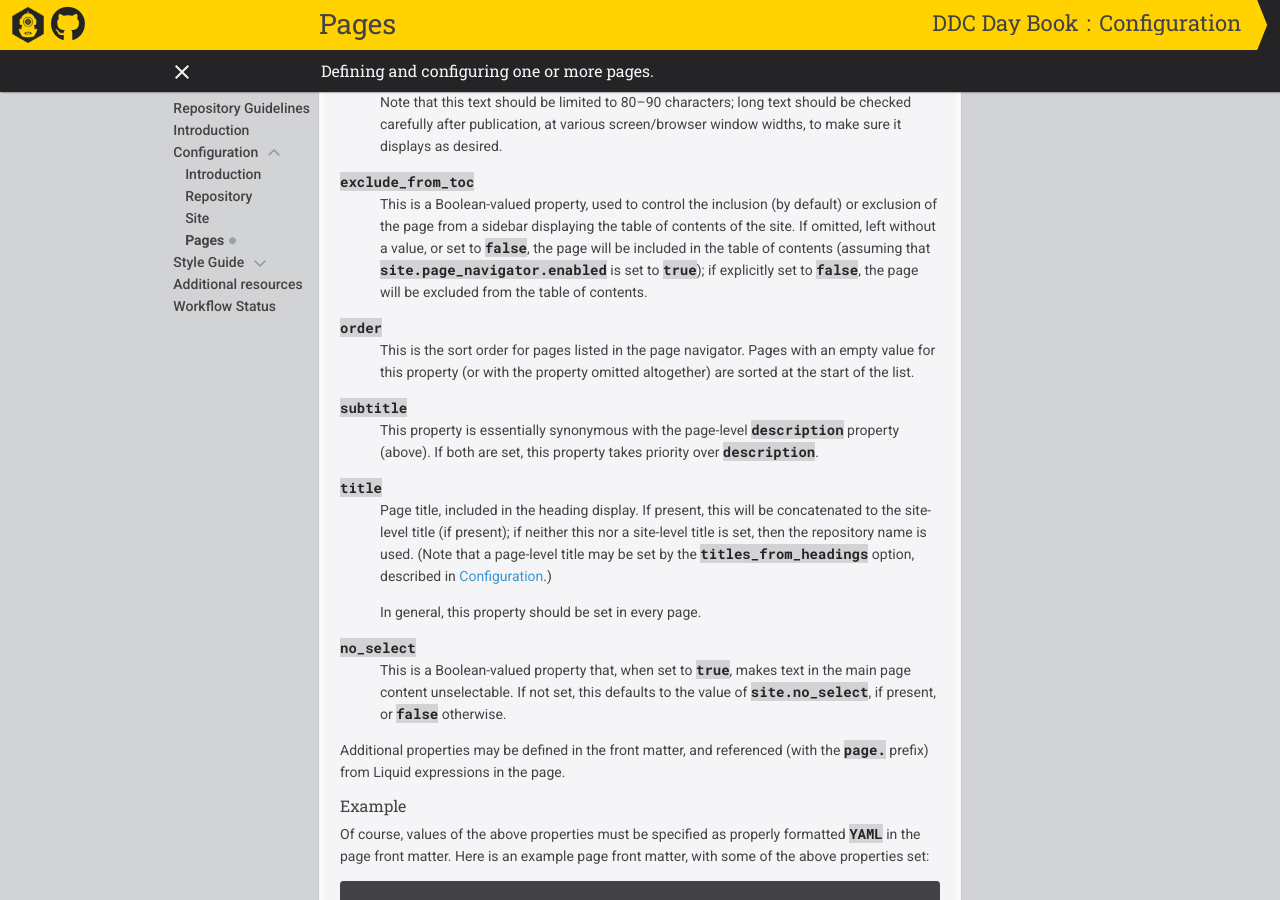
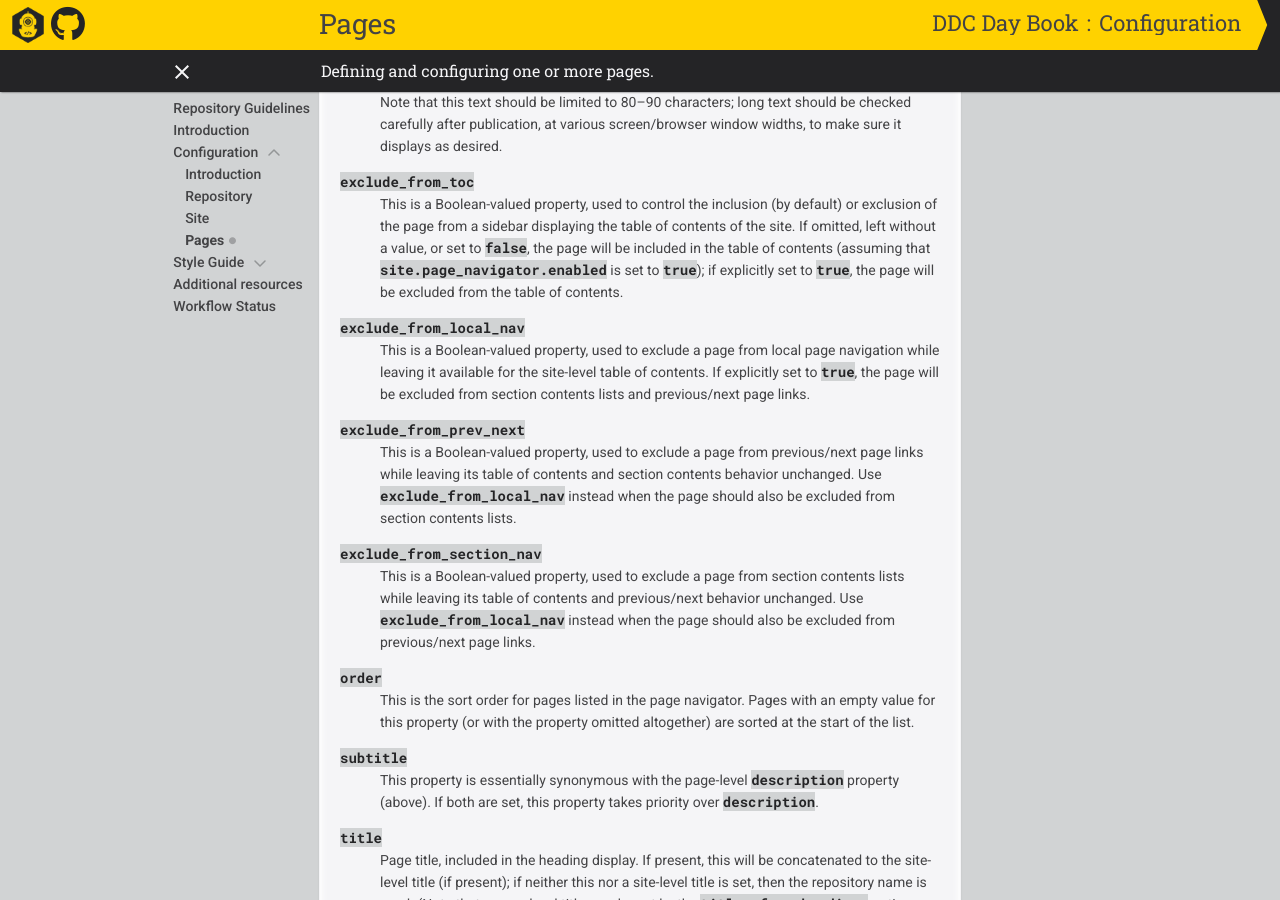
Before and after one commit to ddc-java/ddc-day-book, a Jekyll site: the page built from configuration/pages.md, in a window 1280 px wide and 900 px high, scrolled down 828 px. Built offline with Jekyll 4.4.1, drawn with Linux system fonts in a browser that asks for light colours; nearby versions of some CDN libraries; our own code applies the rules of GitHub Pages for plain Markdown files.

Commit message:
Changes by Codex: add local navigation exclusion keys
Add front matter controls for excluding pages from local navigation devices while preserving the existing table-of-contents behavior. Section contents now honor exclude_from_local_nav and exclude_from_section_nav, while previous/next links honor exclude_from_toc, exclude_from_local_nav, and exclude_from_prev_next.

Document the new keys in the page configuration reference and correct the exclude_from_toc description so true is the excluding value.

Prompt: Please examine the _includes/navigation*.html files, and recommend and implement front-matter controls for excluding ToC-included pages from section contents and previous/next links.

```diff
--- a/_includes/navigation-prev-next.html
+++ b/_includes/navigation-prev-next.html
@@ -1,6 +1,11 @@
 {%- assign delimiter = include.delimiter | default: "|" -%}
 {%- assign delimiter_length = delimiter | size -%}
-{%- assign pages_in_section = site.pages | where_exp: "p", "p.dir == include.parent_dir_path" | sort: "order" -%}
+{%- assign pages_in_section = site.pages
+    | where_exp: "p", "p.dir == include.parent_dir_path"
+    | where_exp: "p", "p.exclude_from_toc != true"
+    | where_exp: "p", "p.exclude_from_local_nav != true"
+    | where_exp: "p", "p.exclude_from_prev_next != true"
+    | sort: "order" -%}
 
 {%- if pages_in_section.size > 0 -%}
 
@@ -57,6 +62,16 @@
 
     {%- endcapture -%}
 
+    {%- assign current_position = current_position | strip -%}
+
+    {%- if current_position == "" -%}
+
+      <span>&nbsp;</span>
+
+      <span>&nbsp;</span>
+
+    {%- else -%}
+
       {%- assign previous_position = current_position | minus: 1 -%}
 
       {%- if previous_position >= 0 -%}
@@ -93,6 +108,8 @@
 
       {%- endif -%}
 
+    {%- endif -%}
+
   {%- else -%}
 
     {{ pairs_list }}
--- a/_includes/navigation-section-static.html
+++ b/_includes/navigation-section-static.html
@@ -3,6 +3,8 @@
 {%- assign pages_in_section = site.pages
     | where_exp: "p", "p.dir == exp_dir_path"
     | where_exp: "p", "p.exclude_from_toc != true"
+    | where_exp: "p", "p.exclude_from_local_nav != true"
+    | where_exp: "p", "p.exclude_from_section_nav != true"
     | sort: "order" -%}
 {%- assign current_url = page.url | relative_url -%}
 
--- a/_includes/navigation-section.html
+++ b/_includes/navigation-section.html
@@ -3,6 +3,8 @@
 {%- assign pages_in_section = site.pages
     | where_exp: "p", "p.dir == exp_dir_path"
     | where_exp: "p", "p.exclude_from_toc != true"
+    | where_exp: "p", "p.exclude_from_local_nav != true"
+    | where_exp: "p", "p.exclude_from_section_nav != true"
     | sort: "order" -%}
 {%- assign current_url = page.url | relative_url -%}
 
--- a/configuration/pages.md
+++ b/configuration/pages.md
@@ -43,7 +43,19 @@ Page-level configuration is done in the front matter (a YAML block preceding the
 
 `exclude_from_toc`
 
-: This is a Boolean-valued property, used to control the inclusion (by default) or exclusion of the page from a sidebar displaying the table of contents of the site. If omitted, left without a value, or set to `false`, the page will be included in the table of contents (assuming that `site.page_navigator.enabled` is set to `true`); if explicitly set to `false`, the page will be excluded from the table of contents.
+: This is a Boolean-valued property, used to control the inclusion (by default) or exclusion of the page from a sidebar displaying the table of contents of the site. If omitted, left without a value, or set to `false`, the page will be included in the table of contents (assuming that `site.page_navigator.enabled` is set to `true`); if explicitly set to `true`, the page will be excluded from the table of contents.
+
+`exclude_from_local_nav`
+
+: This is a Boolean-valued property, used to exclude a page from local page navigation while leaving it available for the site-level table of contents. If explicitly set to `true`, the page will be excluded from section contents lists and previous/next page links.
+
+`exclude_from_prev_next`
+
+: This is a Boolean-valued property, used to exclude a page from previous/next page links while leaving its table of contents and section contents behavior unchanged. Use `exclude_from_local_nav` instead when the page should also be excluded from section contents lists.
+
+`exclude_from_section_nav`
+
+: This is a Boolean-valued property, used to exclude a page from section contents lists while leaving its table of contents and previous/next behavior unchanged. Use `exclude_from_local_nav` instead when the page should also be excluded from previous/next page links.
 
 `order`
 
```
Lines whose indentation alone changed are shown as unchanged.
